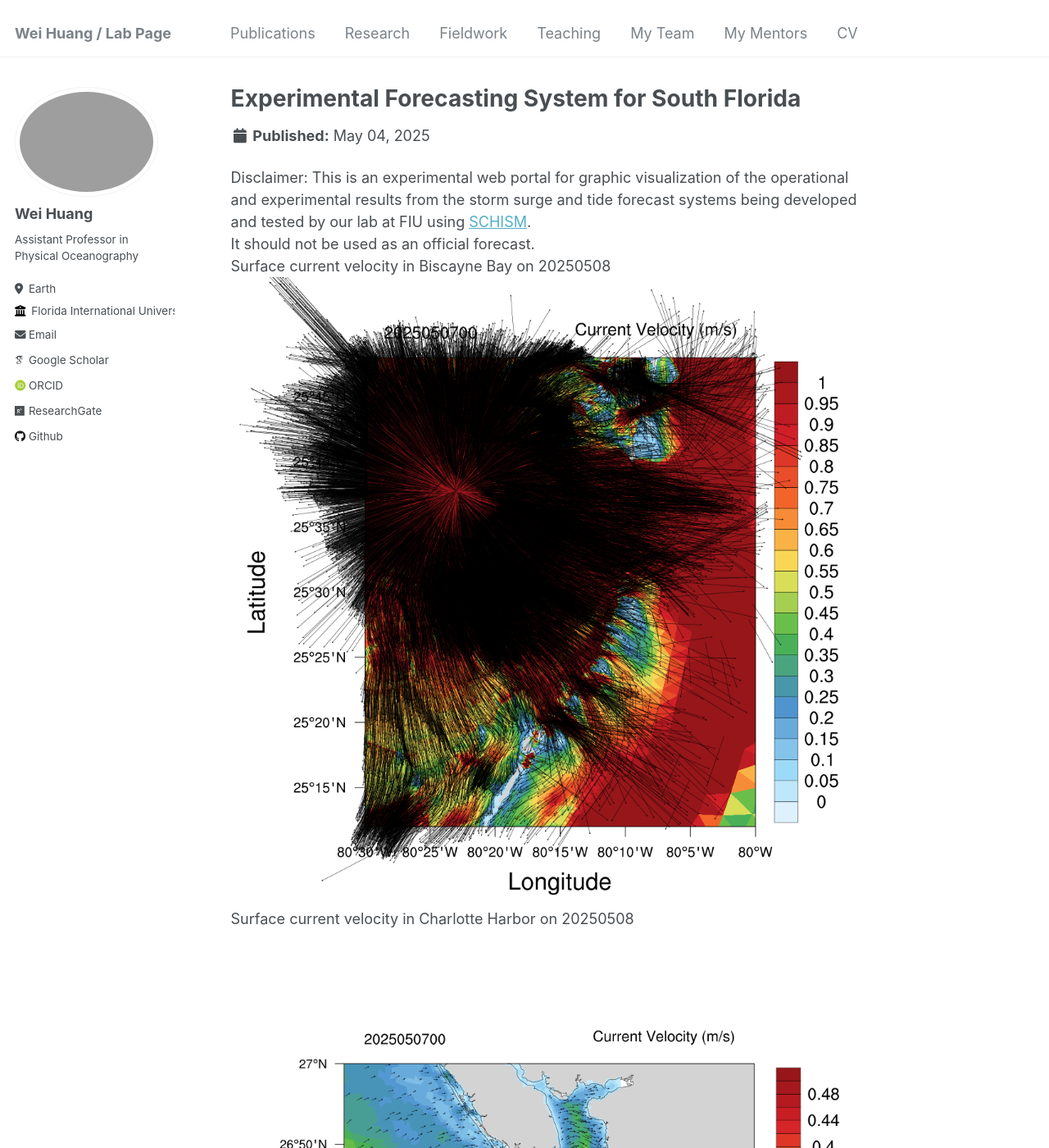
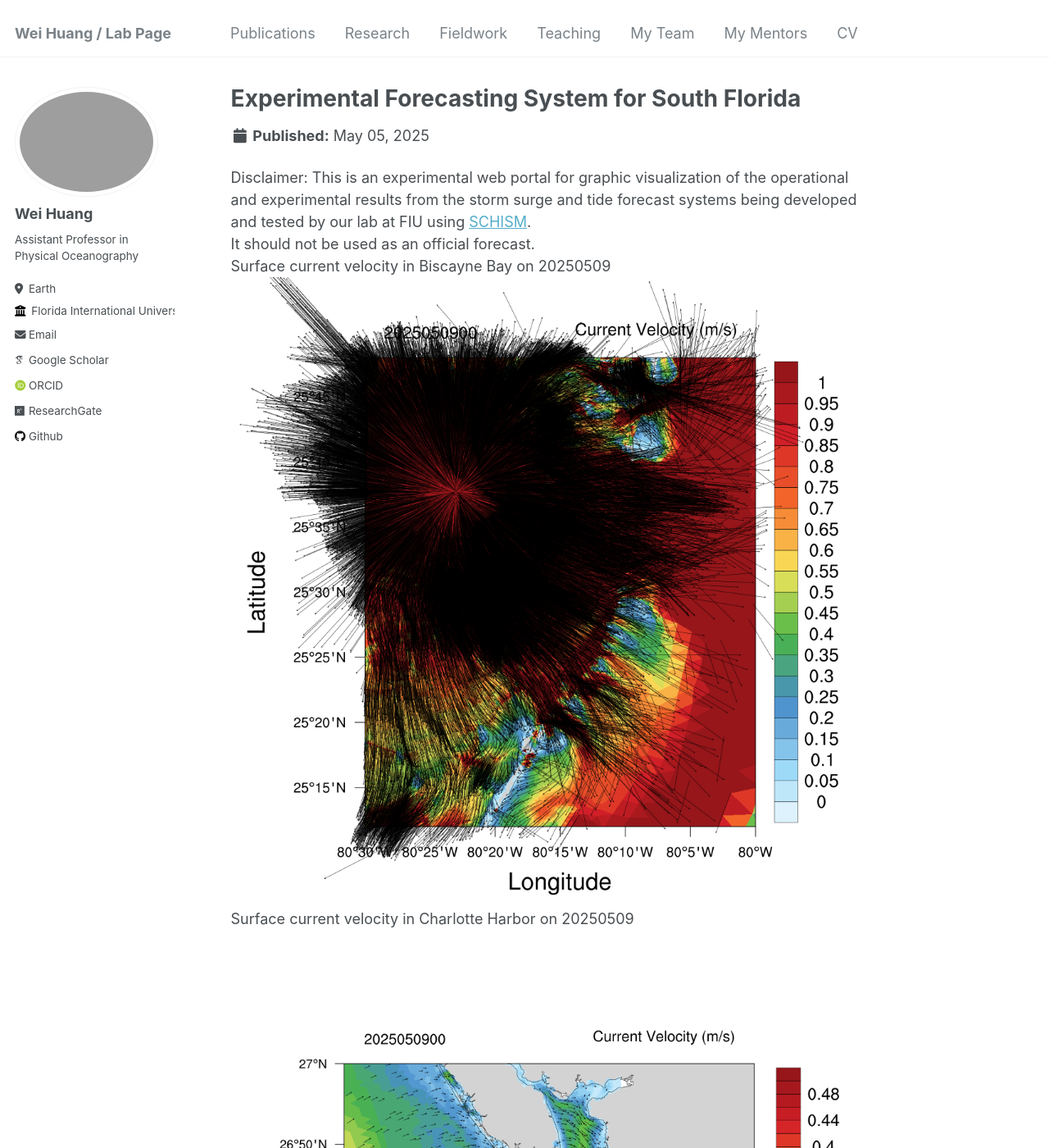
Before and after one commit to huang96169/huang96169.github.io, a Jekyll site: the page built from _research/research-1.md, in a window 1280 px wide and 1400 px high. Shown: the whole window at 82% size. Built offline with Jekyll 4.4.1, drawn with Linux system fonts in a browser that asks for light colours; some web fonts are replaced; some of the changed text lies outside the part shown.

Commit message:
replaced research_uv1.gif research_salt1.gif research_temp1.gif and replaced research_elev2.gif research_uv2.gif research_salt2.gif research_temp2.gif

```diff
--- a/_research/research-1.md
+++ b/_research/research-1.md
@@ -1,7 +1,7 @@
 ---
 title: "Experimental Forecasting System for South Florida"
-short: Surface current velocity of South Florida from 20250504 to 20250508
-date: 2025-05-04
+short: Surface current velocity of South Florida from 20250505 to 20250509
+date: 2025-05-05
 short1: "Disclaimer: This is an experimental web portal for graphic visualization of the operational and experimental results from the storm surge and tide forecast systems being developed and tested by our lab at FIU using [SCHISM](https://ccrm.vims.edu/schismweb/). It should not be used as an official forecast."
 excerpt: "<img src='/images/research_uv1.gif'>"
 collection: research
@@ -10,11 +10,11 @@ collection: research
 Disclaimer:
 This is an experimental web portal for graphic visualization of the operational and experimental results from the storm surge and tide forecast systems being developed and tested by our lab at FIU using [SCHISM](https://ccrm.vims.edu/schismweb/).<br/>
 It should not be used as an official forecast.<br/>
-Surface current velocity in Biscayne Bay on 20250508<br/>
+Surface current velocity in Biscayne Bay on 20250509<br/>
 <img src='/images/research_Bbay.png'>
-Surface current velocity in Charlotte Harbor on 20250508<br/>
+Surface current velocity in Charlotte Harbor on 20250509<br/>
 <img src='/images/research_Cbay.png'>
-Surface current velocity in Tampa Bay on 20250508<br/>
+Surface current velocity in Tampa Bay on 20250509<br/>
 <img src='/images/research_Tbay.png'>
 The map below showns observational stations used for validating the model's results, as well as the horizontal grid. <br/>
 The horizontal grid for SCHISM in simulating Biscayne Bay in South Florida, using flexible resolution resolving levees and canals (1-2 m), watershed rural and urban areas (30m-50m) and coastal ocean (500m-5km).<br/>
```
Also changed, not shown: _research/research-2.md (+6 -6 lines), images/research_Bbay.png, images/research_Cbay.png, images/research_Tbay.png, images/research_maxelev2.gif, 4 other files.
